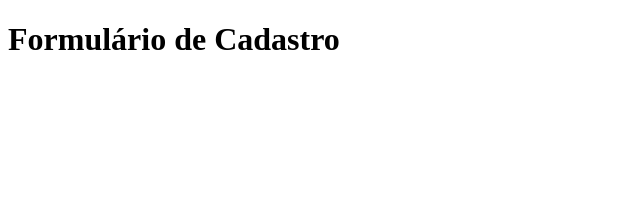
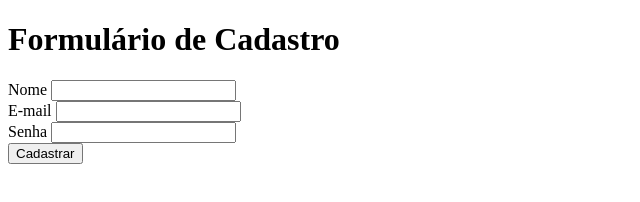
Before and after one commit to HerbAlves/curso_ebac_frontend, a plain HTML site: page Form.html in a window 1280 px wide. Shown: the whole page, without its empty margins (0-640 px from the left). Drawn offline with Linux system fonts and the light colour scheme.

Commit message:
Added inputs at Form.html

```diff
--- a/Form.html
+++ b/Form.html
@@ -6,8 +6,17 @@
     <title>Formulário</title>
 </head>
 <body>
+    <h1>Formulário de Cadastro</h1>
     <form>
-        <h1>Formulário de Cadastro</h1>
+        <label for="name">Nome</label>
+        <input id="name" type="text"/><br />
+        <label for="email">E-mail</label>
+        <input id="email" type="email"/><br />
+        <label for="password">Senha</label>
+        <input id="password" type="password" /><br />
+        <button type="submit">
+            Cadastrar
+        </button>
     </form>
 </body>
 </html>
```
